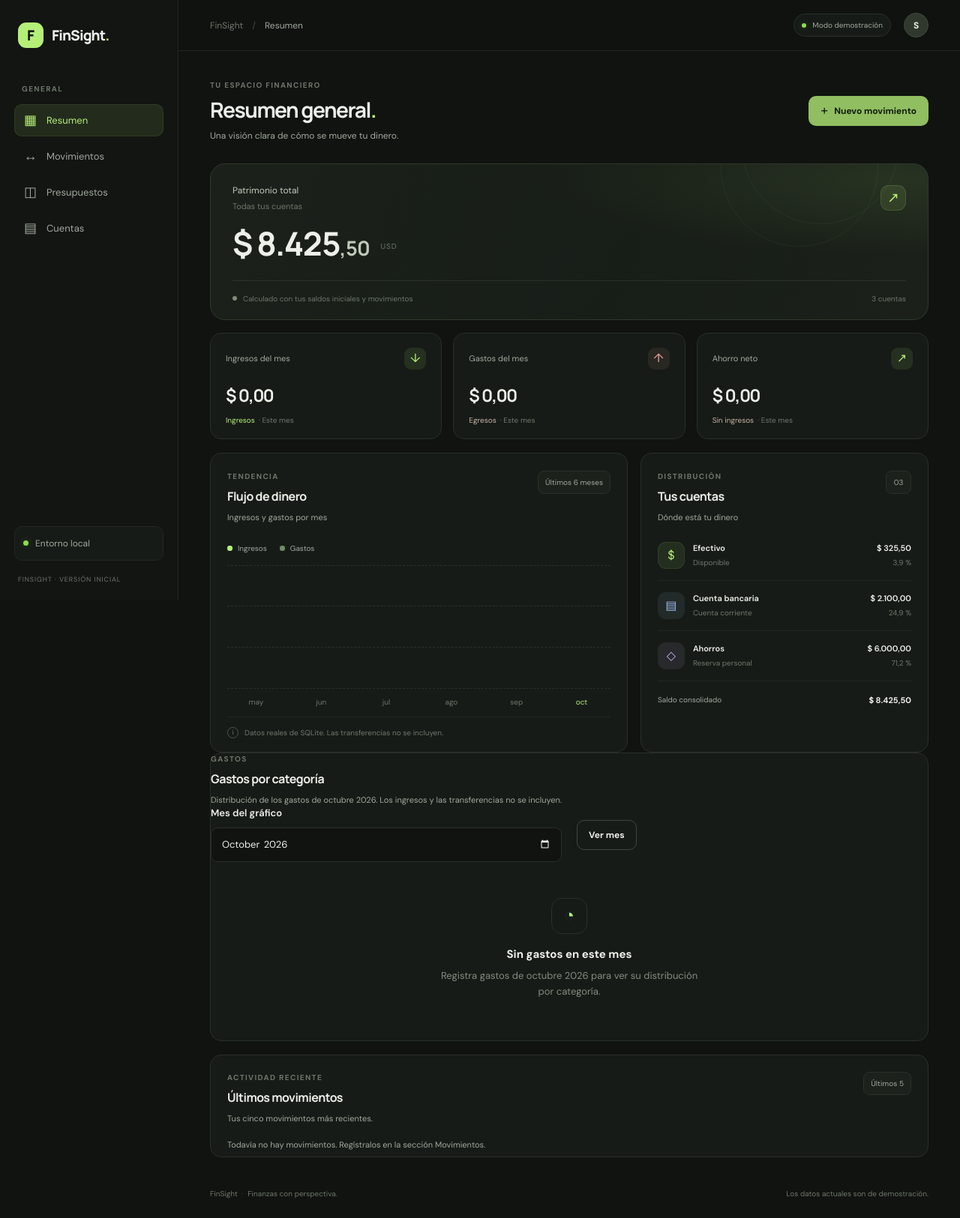
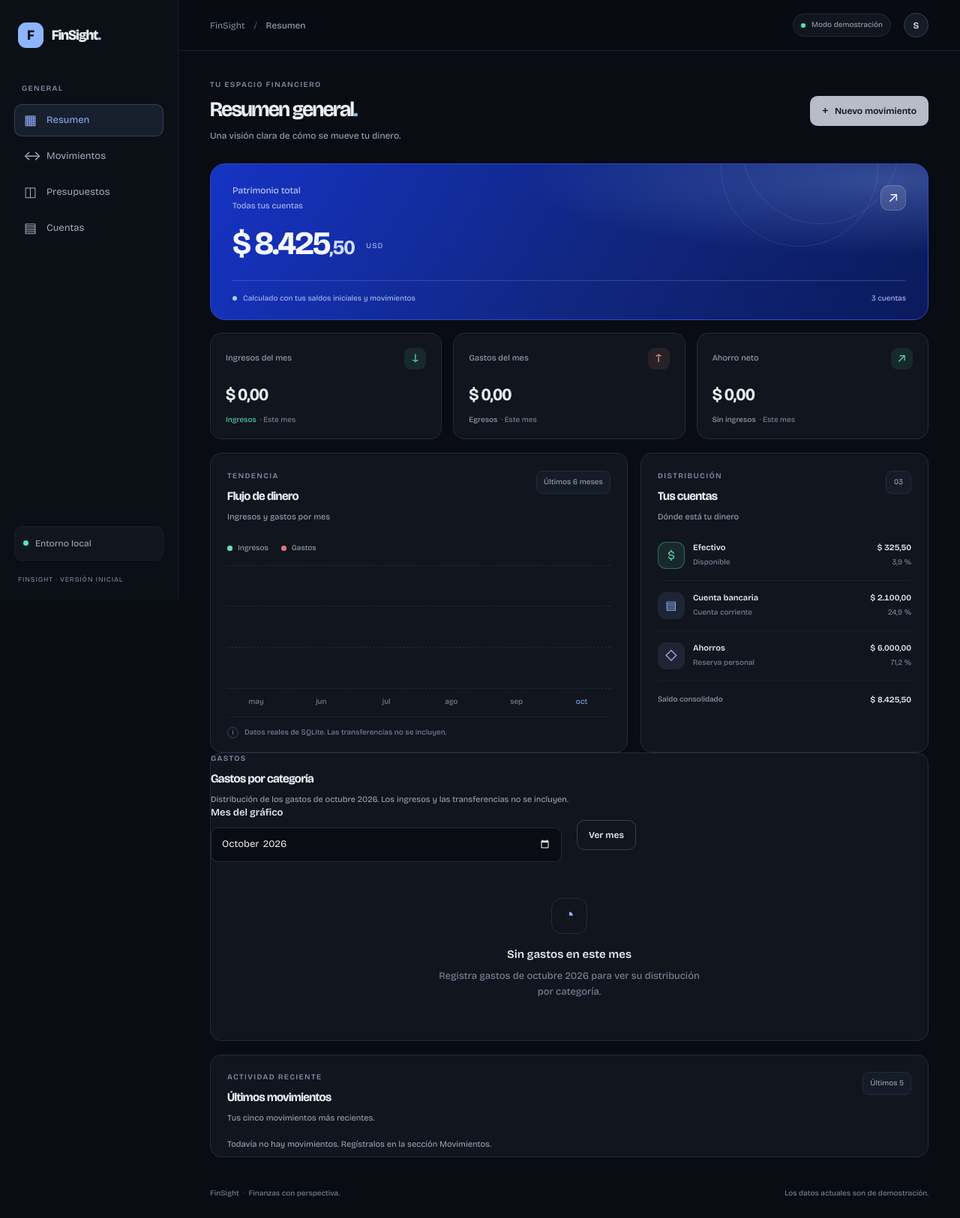
Before and after one commit to sebasarellano/FinSight, a Flask app: page / in a window 1280 px wide. Shown: the whole page at 75% size. Run offline with Flask 3, Linux system fonts and the light colour scheme; data comes from the database, SQL or seed files in the repository; data that the repository does not hold is empty; a map, chart or similar area stays blank.

Commit message:
style: replace hard-coded colors with design tokens and new palette (#30)
Remove the Google Fonts import, load fonts with @font-face and move every color into :root variables (midnight palette with a cobalt hero panel).

```diff
--- a/static/css/styles.css
+++ b/static/css/styles.css
@@ -1,35 +1,131 @@
-
-@import url('https://fonts.googleapis.com/css2?family=DM+Sans:wght@400;500;600;700&family=Manrope:wght@400;500;600;700;800&display=swap');
+/* =====================================================================
+   FinSight · hoja de estilos
+   ---------------------------------------------------------------------
+   1. Fuentes locales (licencia SIL OFL, en static/vendor/fonts/)
+   2. Variables de diseño (:root): TODOS los colores viven aquí.
+      El resto del archivo solo usa esas variables.
+   ===================================================================== */
+
+/* Texto corrido y cifras pequeñas: Bricolage Grotesque, corte de 12 pt */
+@font-face {
+    font-family: "Bricolage Text";
+    src: url("../vendor/fonts/bricolage/BricolageGrotesque12pt-Regular.woff2") format("woff2");
+    font-weight: 400;
+    font-style: normal;
+    font-display: swap;
+}
+
+@font-face {
+    font-family: "Bricolage Text";
+    src: url("../vendor/fonts/bricolage/BricolageGrotesque12pt-SemiBold.woff2") format("woff2");
+    font-weight: 600;
+    font-style: normal;
+    font-display: swap;
+}
+
+/* Titulares y cifras grandes: Bricolage Grotesque, corte de 96 pt */
+@font-face {
+    font-family: "Bricolage Display";
+    src: url("../vendor/fonts/bricolage/BricolageGrotesque96pt-Bold.woff2") format("woff2");
+    font-weight: 700;
+    font-style: normal;
+    font-display: swap;
+}
+
+@font-face {
+    font-family: "Bricolage Display";
+    src: url("../vendor/fonts/bricolage/BricolageGrotesque96pt-ExtraBold.woff2") format("woff2");
+    font-weight: 800;
+    font-style: normal;
+    font-display: swap;
+}
+
+/* Acento editorial: una palabra en cursiva con serifa dentro de un titular */
+@font-face {
+    font-family: "Instrument Serif";
+    src: url("../vendor/fonts/instrument-serif/InstrumentSerif-Italic.woff2") format("woff2");
+    font-weight: 400;
+    font-style: italic;
+    font-display: swap;
+}
 
 :root {
     color-scheme: dark;
 
-    --bg: #101310;
-    --sidebar: #121512;
-    --surface: #171b17;
-    --surface-raised: #1c211c;
-    --surface-hover: #232923;
-
-    --border: #292f29;
-    --border-soft: #222722;
-
-    --text: #edf0e9;
-    --text-secondary: #a1a99e;
-    --text-muted: #6e776b;
-
-    --green: #b5ef78;
-    --green-strong: #8bdc4e;
-    --green-soft: rgba(181, 239, 120, 0.10);
-
-    --red: #e6a19a;
-    --blue: #9dbbe5;
-
+    /* Superficies: negro azulado, de la más profunda a la más elevada */
+    --bg: #090c12;
+    --bg-glass: rgba(9, 12, 18, 0.88);
+    --sidebar: #0b0f16;
+    --surface: #10151e;
+    --surface-raised: #161c27;
+    --surface-hover: #1c2431;
+    --surface-head: #131925;
+
+    --border: #232c3a;
+    --border-soft: #19212d;
+    --border-strong: #35435a;
+
+    /* Texto (sobre superficies oscuras) */
+    --text: #e9eef6;
+    --text-secondary: #a3afc0;
+    --text-muted: #8190a5;
+    --text-faint: #4a586d; /* solo decoración: separadores, no texto legible */
+
+    /* Acento de marca: azul hielo */
+    --accent: #8fb4ff;
+    --accent-soft: rgba(143, 180, 255, 0.10);
+    --accent-line: rgba(143, 180, 255, 0.22);
+    --on-accent: #07101f;
+
+    /* Botón principal: blanco azulado */
+    --button-bg: #e8eefb;
+    --on-button: #0a1020;
+
+    /* Panel principal: bloque cobalto a sangre */
+    --hero-from: #1633c4;
+    --hero-mid: #10267f;
+    --hero-to: #0b1a5c;
+    --hero-border: #2d49cf;
+    --hero-glow: rgba(143, 180, 255, 0.30);
+    --hero-line: rgba(255, 255, 255, 0.16);
+    --hero-ring: rgba(255, 255, 255, 0.09);
+    --hero-chip: rgba(255, 255, 255, 0.12);
+    --on-hero: #f4f7ff;
+    --on-hero-soft: #d0dbff;
+    --on-hero-muted: #b9c6f7;
+
+    /* Significado financiero: nunca depende solo del color */
+    --income: #5fe3b4;
+    --income-deep: #2fae85;
+    --income-soft: rgba(95, 227, 180, 0.10);
+    --income-line: rgba(95, 227, 180, 0.35);
+    --income-glow: rgba(95, 227, 180, 0.22);
+
+    --expense: #ff9b8e;
+    --expense-bar: #d9776d;
+    --expense-soft: rgba(255, 155, 142, 0.10);
+    --expense-line: rgba(255, 155, 142, 0.35);
+
+    --warning: #f0c05a;
+    --danger: #ff7a72;
+    --violet: #b9a6f5;
+    --violet-soft: rgba(185, 166, 245, 0.10);
+
+    /* Elementos translúcidos neutros (botón secundario, barras de progreso) */
+    --ghost-line: rgba(255, 255, 255, 0.18);
+    --ghost-line-hover: rgba(255, 255, 255, 0.32);
+    --ghost-fill: rgba(255, 255, 255, 0.07);
+    --track: rgba(255, 255, 255, 0.08);
+
+    /* Formas (se renovarán en el PR de componentes) */
     --radius-sm: 10px;
     --radius-md: 15px;
     --radius-lg: 20px;
 
-    --font-body: "DM Sans", sans-serif;
-    --font-heading: "Manrope", sans-serif;
+    /* Tipografía */
+    --font-body: "Bricolage Text", system-ui, -apple-system, "Segoe UI", sans-serif;
+    --font-heading: "Bricolage Display", "Bricolage Text", system-ui, -apple-system, "Segoe UI", sans-serif;
+    --font-accent: "Instrument Serif", Georgia, "Times New Roman", serif;
 }
 
 * {
@@ -102,8 +198,8 @@ a:focus-visible {
     height: 34px;
     place-items: center;
     border-radius: 11px;
-    color: #10170b;
-    background: var(--green);
+    color: var(--on-accent);
+    background: var(--accent);
     font-family: var(--font-heading);
     font-size: 19px;
     font-weight: 800;
@@ -118,7 +214,7 @@ a:focus-visible {
 
 .brand-period,
 .heading-period {
-    color: var(--green);
+    color: var(--accent);
 }
 
 .sidebar-label,
@@ -160,9 +256,9 @@ a:focus-visible {
 }
 
 .nav-link.active {
-    color: var(--green);
-    background: var(--green-soft);
-    border-color: rgba(181, 239, 120, 0.09);
+    color: var(--accent);
+    background: var(--accent-soft);
+    border-color: var(--accent-line);
 }
 
 .nav-link[aria-disabled="true"] {
@@ -205,8 +301,8 @@ a:focus-visible {
     width: 7px;
     height: 7px;
     border-radius: 50%;
-    background: var(--green-strong);
-    box-shadow: 0 0 9px rgba(139, 220, 78, 0.22);
+    background: var(--income);
+    box-shadow: 0 0 9px var(--income-glow);
 }
 
 .sidebar-version {
@@ -230,7 +326,7 @@ a:focus-visible {
     justify-content: space-between;
     min-height: 68px;
     padding: 0 42px;
-    background: rgba(16, 19, 16, 0.92);
+    background: var(--bg-glass);
     border-bottom: 1px solid var(--border-soft);
     backdrop-filter: blur(16px);
 }
@@ -248,7 +344,7 @@ a:focus-visible {
 }
 
 .breadcrumb-separator {
-    color: #454d43;
+    color: var(--text-faint);
 }
 
 .breadcrumb-current {
@@ -282,8 +378,8 @@ a:focus-visible {
     height: 33px;
     place-items: center;
     color: var(--text);
-    background: #30382e;
-    border: 1px solid #414a3c;
+    background: var(--surface-raised);
+    border: 1px solid var(--border-strong);
     border-radius: 50%;
     font-size: 12px;
     font-weight: 700;
@@ -338,8 +434,8 @@ a:focus-visible {
 }
 
 .button-primary {
-    color: #15200d;
-    background: var(--green);
+    color: var(--on-button);
+    background: var(--button-bg);
 }
 
 .button-primary:disabled {
@@ -358,9 +454,10 @@ a:focus-visible {
     overflow: hidden;
     padding: 26px 29px 20px;
     background:
-        radial-gradient(ellipse at 95% 10%, rgba(181, 239, 120, 0.09), transparent 38%),
-        linear-gradient(112deg, #1b211a 0%, #171d17 58%, #1b211a 100%);
-    border: 1px solid #303a2c;
+        radial-gradient(ellipse at 95% 10%, var(--hero-glow), transparent 38%),
+        linear-gradient(120deg, var(--hero-from) 0%, var(--hero-mid) 55%, var(--hero-to) 100%);
+    color: var(--on-hero);
+    border: 1px solid var(--hero-border);
     border-radius: var(--radius-lg);
 }
 
@@ -376,13 +473,13 @@ a:focus-visible {
 
 .balance-label {
     margin: 0;
-    color: #c1c9bc;
+    color: var(--on-hero-soft);
     font-size: 12px;
 }
 
 .balance-caption {
     margin: 4px 0 0;
-    color: var(--text-muted);
+    color: var(--on-hero-muted);
     font-size: 11px;
 }
 
@@ -391,9 +488,9 @@ a:focus-visible {
     width: 34px;
     height: 34px;
     place-items: center;
-    color: var(--green);
-    background: var(--green-soft);
-    border: 1px solid rgba(181, 239, 120, 0.14);
+    color: var(--on-hero);
+    background: var(--hero-chip);
+    border: 1px solid var(--hero-line);
     border-radius: 11px;
     font-size: 19px;
 }
@@ -415,28 +512,28 @@ a:focus-visible {
 }
 
 .decimal {
-    color: #c0c9b9;
+    color: var(--on-hero-soft);
     font-size: 0.62em;
     letter-spacing: -0.8px;
 }
 
 .balance-period {
     margin-top: 6px;
-    color: var(--text-muted);
+    color: var(--on-hero-muted);
     font-size: 10px;
     letter-spacing: 1px;
 }
 
 .balance-divider {
     height: 1px;
-    background: rgba(207, 222, 199, 0.10);
+    background: var(--hero-line);
 }
 
 .balance-bottom {
     flex-wrap: wrap;
     gap: 12px;
     padding-top: 16px;
-    color: var(--text-muted);
+    color: var(--on-hero-muted);
     font-size: 10px;
 }
 
@@ -450,7 +547,7 @@ a:focus-visible {
     width: 6px;
     height: 6px;
     border-radius: 50%;
-    background: #7f8c76;
+    background: var(--on-hero-muted);
 }
 
 .balance-decoration {
@@ -458,7 +555,7 @@ a:focus-visible {
     z-index: -1;
     width: 210px;
     height: 210px;
-    border: 1px solid rgba(181, 239, 120, 0.055);
+    border: 1px solid var(--hero-ring);
     border-radius: 50%;
     pointer-events: none;
 }
@@ -517,13 +614,13 @@ a:focus-visible {
 
 .income-icon,
 .savings-icon {
-    color: var(--green);
-    background: var(--green-soft);
+    color: var(--income);
+    background: var(--income-soft);
 }
 
 .expense-icon {
-    color: var(--red);
-    background: rgba(230, 161, 154, 0.09);
+    color: var(--expense);
+    background: var(--expense-soft);
 }
 
 .metric-value {
@@ -546,11 +643,11 @@ a:focus-visible {
 }
 
 .metric-accent {
-    color: var(--green);
+    color: var(--income);
 }
 
 .metric-neutral {
-    color: #c6b3a4;
+    color: var(--text-secondary);
 }
 
 .content-grid {
@@ -636,11 +733,11 @@ a:focus-visible {
 }
 
 .legend-income {
-    background: var(--green);
+    background: var(--income);
 }
 
 .legend-expense {
-    background: #718b67;
+    background: var(--expense-bar);
 }
 
 .chart {
@@ -659,7 +756,7 @@ a:focus-visible {
 
 .chart-grid span {
     width: 100%;
-    border-top: 1px dashed #2a3029;
+    border-top: 1px dashed var(--border);
 }
 
 .chart-columns {
@@ -702,15 +799,15 @@ a:focus-visible {
 }
 
 .bar-income {
-    background: linear-gradient(180deg, #b5ef78, #82bd51);
+    background: linear-gradient(180deg, var(--income), var(--income-deep));
 }
 
 .bar-expense {
-    background: #536b4a;
+    background: var(--expense-bar);
 }
 
 .current-month .bar-income {
-    box-shadow: 0 0 18px rgba(181, 239, 120, 0.10);
+    box-shadow: 0 0 18px var(--income-glow);
 }
 
 .month-label {
@@ -719,7 +816,7 @@ a:focus-visible {
 }
 
 .current-month .month-label {
-    color: var(--green);
+    color: var(--accent);
 }
 
 .chart-note {
@@ -739,7 +836,7 @@ a:focus-visible {
     width: 15px;
     height: 15px;
     place-items: center;
-    border: 1px solid #4b5546;
+    border: 1px solid var(--border-strong);
     border-radius: 50%;
     font-size: 9px;
 }
@@ -772,19 +869,19 @@ a:focus-visible {
 }
 
 .account-cash {
-    color: var(--green);
-    background: rgba(181, 239, 120, 0.09);
-    border-color: rgba(181, 239, 120, 0.08);
+    color: var(--income);
+    background: var(--income-soft);
+    border-color: var(--income-line);
 }
 
 .account-bank {
-    color: var(--blue);
-    background: rgba(157, 187, 229, 0.09);
+    color: var(--accent);
+    background: var(--accent-soft);
 }
 
 .account-savings {
-    color: #c7b1ed;
-    background: rgba(199, 177, 237, 0.09);
+    color: var(--violet);
+    background: var(--violet-soft);
 }
 
 .account-info {
@@ -978,7 +1075,7 @@ a:focus-visible {
 
 .footer-dot {
     padding: 0 3px;
-    color: #485142;
+    color: var(--text-faint);
 }
 
 @media (min-width: 1600px) {
@@ -1229,10 +1326,10 @@ a:focus-visible {
     width: 100%;
     min-height: 46px;
     padding: 0 13px;
-    border: 1px solid var(--border, #30362f);
+    border: 1px solid var(--border);
     border-radius: 9px;
-    background: var(--bg, #101310);
-    color: var(--text, #edf0e9);
+    background: var(--bg);
+    color: var(--text);
     font: inherit;
     font-size: 13px;
     outline: none;
@@ -1240,13 +1337,13 @@ a:focus-visible {
 }
 
 .form-field input::placeholder {
-    color: var(--muted, #858b81);
+    color: var(--text-muted);
 }
 
 .form-field input:focus,
 .form-field select:focus {
-    border-color: var(--green, #b5ef78);
-    box-shadow: 0 0 0 3px rgb(181 239 120 / 10%);
+    border-color: var(--accent);
+    box-shadow: 0 0 0 3px var(--accent-line);
 }
 
 .form-field select {
@@ -1282,22 +1379,22 @@ a:focus-visible {
     width: 48px;
     height: 48px;
     margin-bottom: 16px;
-    border: 1px solid var(--border, #30362f);
+    border: 1px solid var(--border);
     border-radius: 14px;
-    color: var(--green, #b5ef78);
+    color: var(--accent);
     font-size: 23px;
 }
 
 .empty-state h3 {
     margin: 0 0 8px;
-    color: var(--text, #edf0e9);
+    color: var(--text);
     font-size: 15px;
 }
 
 .empty-state p {
     max-width: 360px;
     margin: 0;
-    color: var(--muted, #858b81);
+    color: var(--text-muted);
     font-size: 13px;
     line-height: 1.6;
 }
```
Also changed, not shown: other parts of static/css/styles.css (+34 -34 lines).
